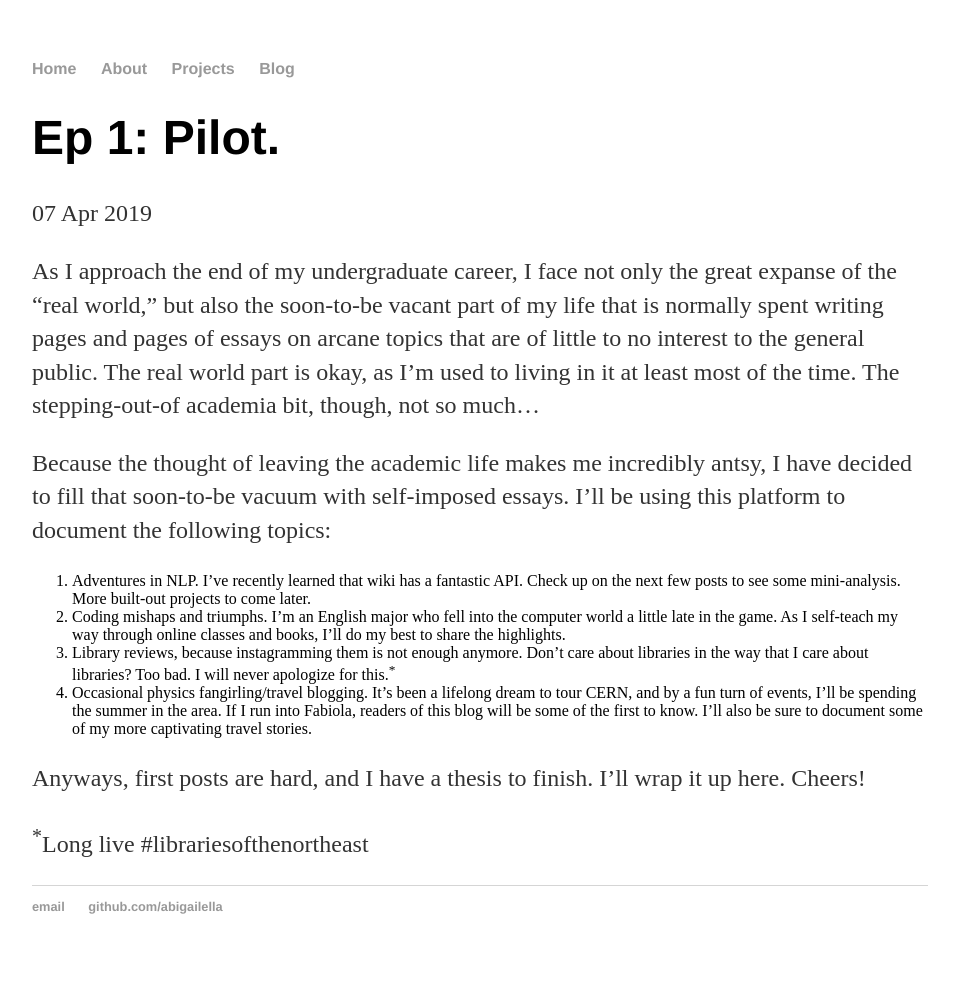
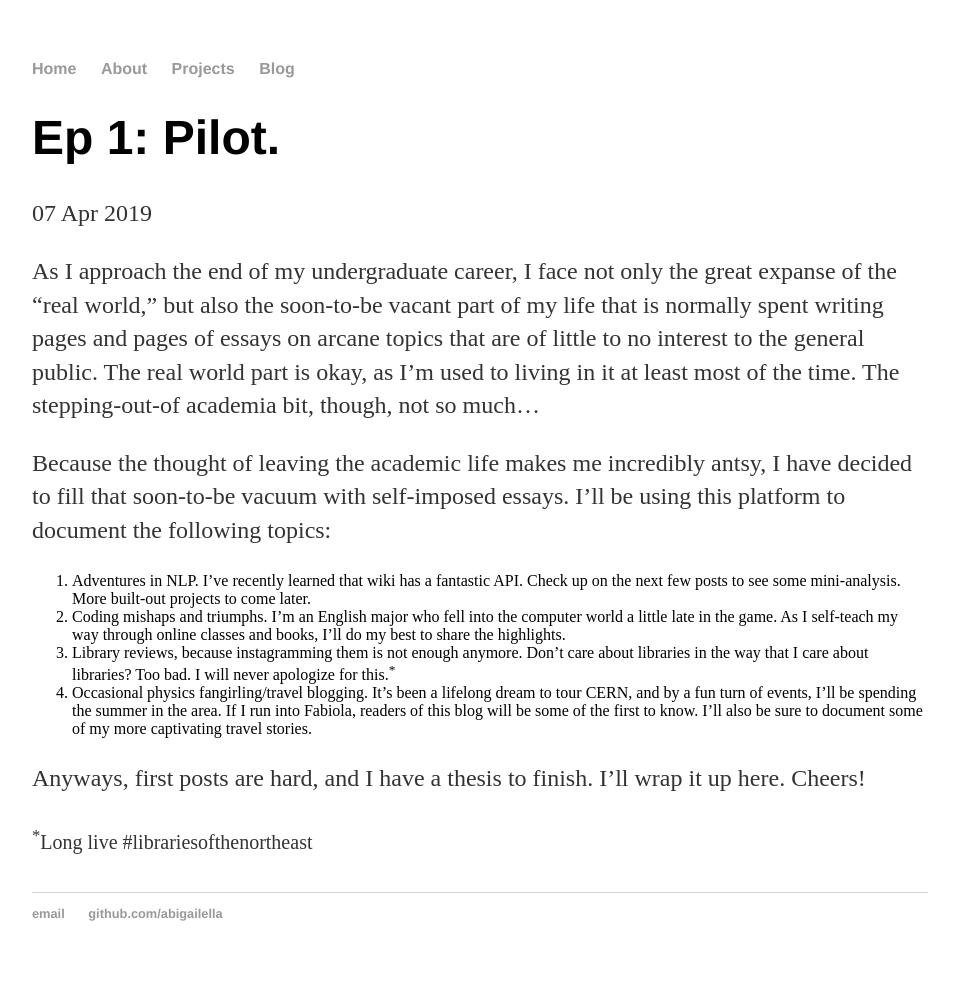
Before and after one commit to abigailella/abigailella.github.io, a Jekyll site: the page built from _posts/2019-04-07-ep-1-the-pilot.md, in a window 1280 px wide. Shown: the whole page, without its empty margins (160-1119 px from the left). Built offline with Jekyll 4.4.1, drawn with Linux system fonts in a browser that asks for light colours.

```diff
--- a/_posts/2019-04-07-ep-1-the-pilot.md
+++ b/_posts/2019-04-07-ep-1-the-pilot.md
@@ -15,4 +15,4 @@ Because the thought of leaving the academic life makes me incredibly antsy, I ha
 
 Anyways, first posts are hard, and I have a thesis to finish. I’ll wrap it up here. Cheers!
 
-  <sup>*</sup>Long live #librariesofthenortheast
+  <sup><sup>*</sup>Long live #librariesofthenortheast</sup>
```
